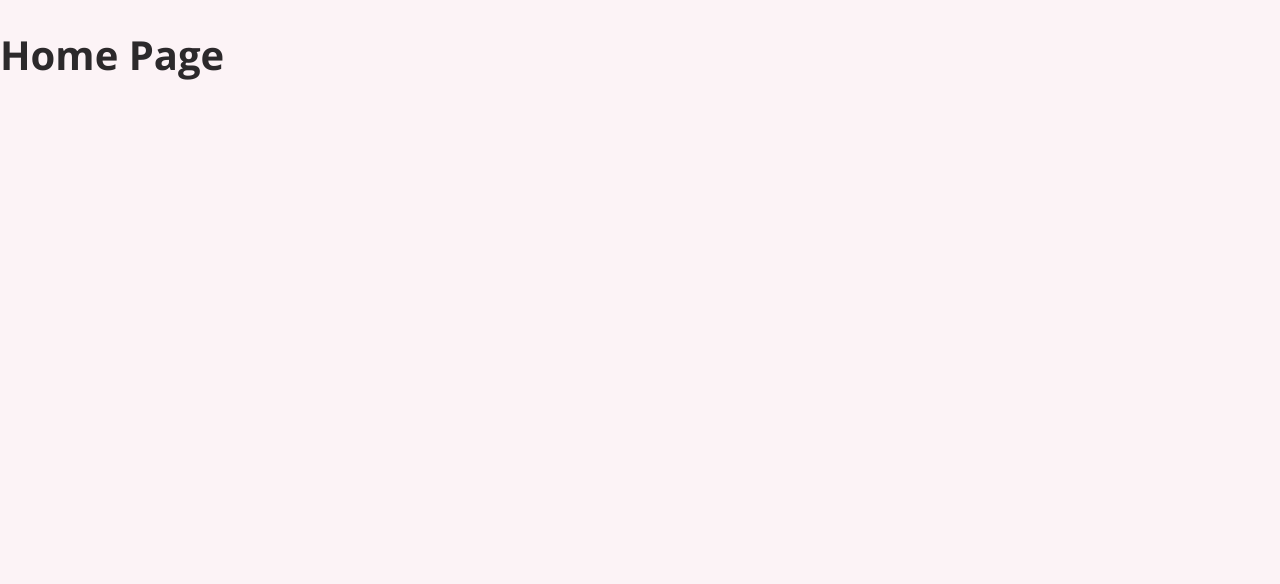
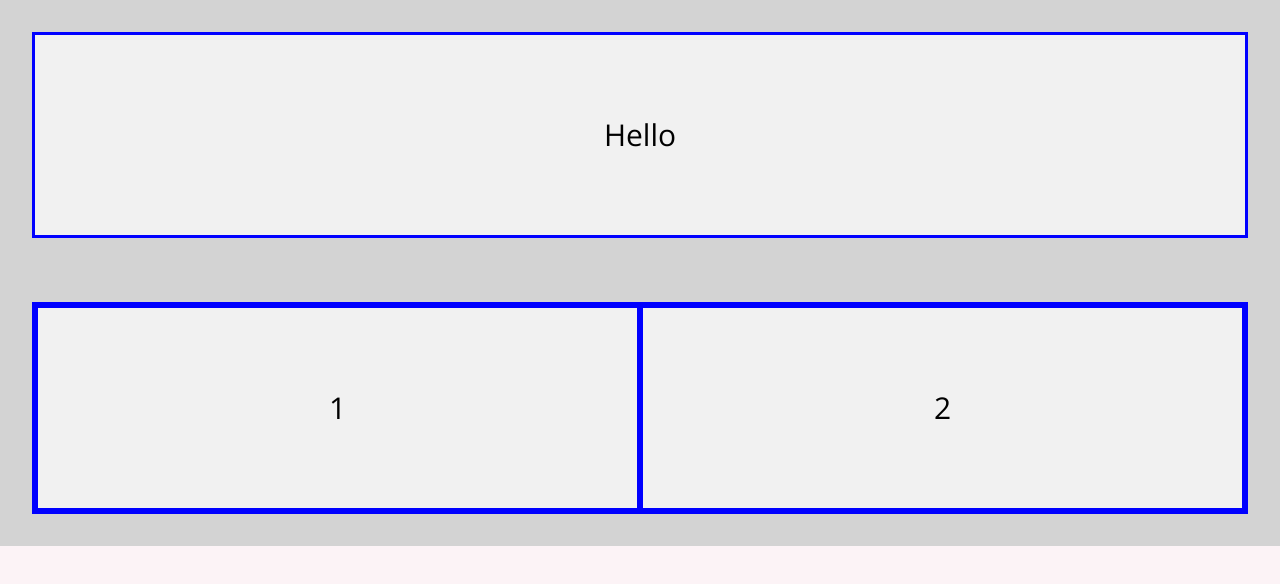
Before and after one commit to Gabranth231/CLoudProject, a React (Create React App) app: page / in a window 1280 px wide. Shown: the top 584 px of the page. Built offline with nearby package versions, Linux system fonts and the light colour scheme.

Commit message:
Base Structure

```diff
--- a/src/pages/HomePageScreen.js
+++ b/src/pages/HomePageScreen.js
@@ -6,7 +6,13 @@ function HomePageScreen() {
 
   return (
     <div className={classes.mainDiv}>
-      <h1>Home Page</h1>
+      <div className={classes.widgetcontainer}>
+        <div>Hello</div>
+        <div className={classes.inputcontainer}>
+          <div>1</div>
+          <div>2</div>
+        </div>
+      </div>
     </div>
   );
 }
--- a/src/pages/HomePageScreen.module.css
+++ b/src/pages/HomePageScreen.module.css
@@ -3,3 +3,30 @@
   padding: 0;
   border: 0;
 }
+.widgetcontainer {
+  display: flex;
+  text-align: center;
+  justify-content: center;
+  flex-direction: column;
+  flex-wrap: nowrap;
+  background-color:lightgray;
+}
+.widgetcontainer > div {
+  background-color: #f1f1f1;
+  width: 95%;
+  margin: 2.5%;
+  line-height: 200px;
+  font-size: 30px;
+  border-style: solid;
+  border-color: blue;
+}
+.inputcontainer{
+  display: flex;
+  justify-content: center;
+  flex-direction: row;
+}
+.inputcontainer > div{
+  width: 50%;
+  border-style: solid;
+  border-color: blue;
+}
```
